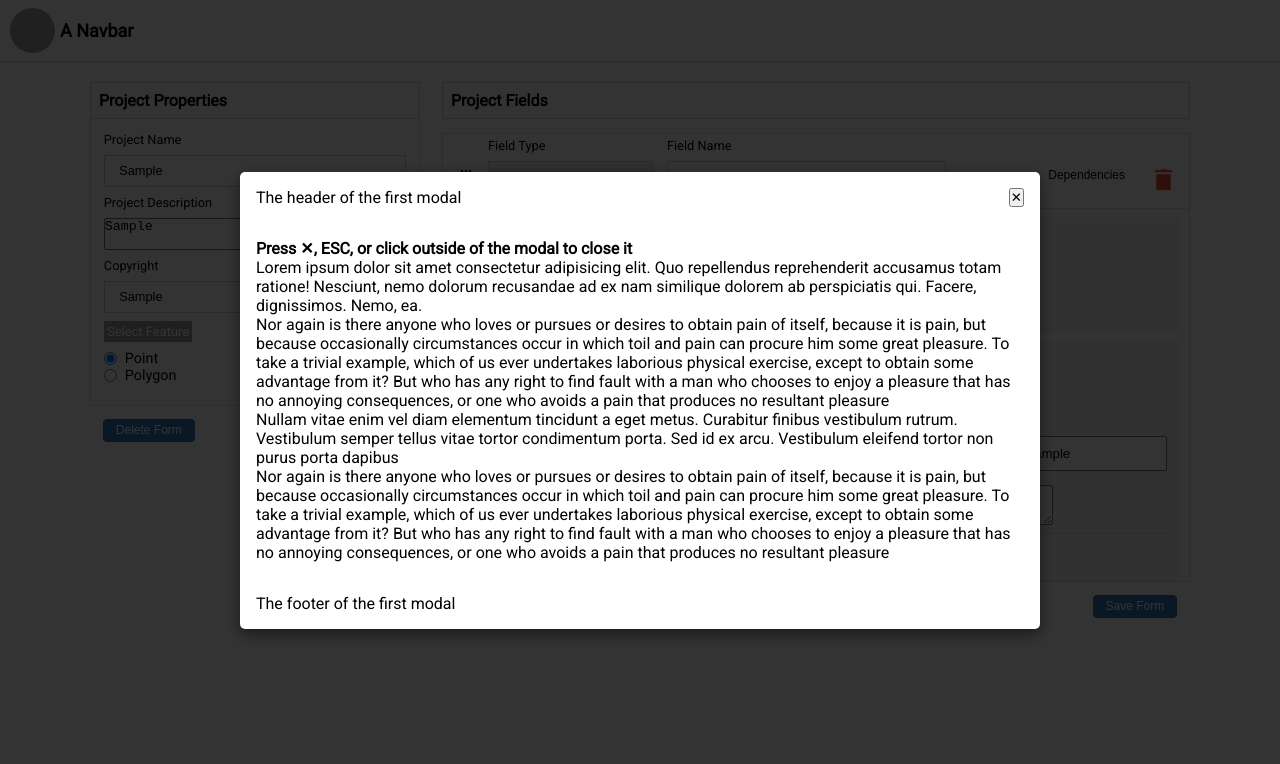
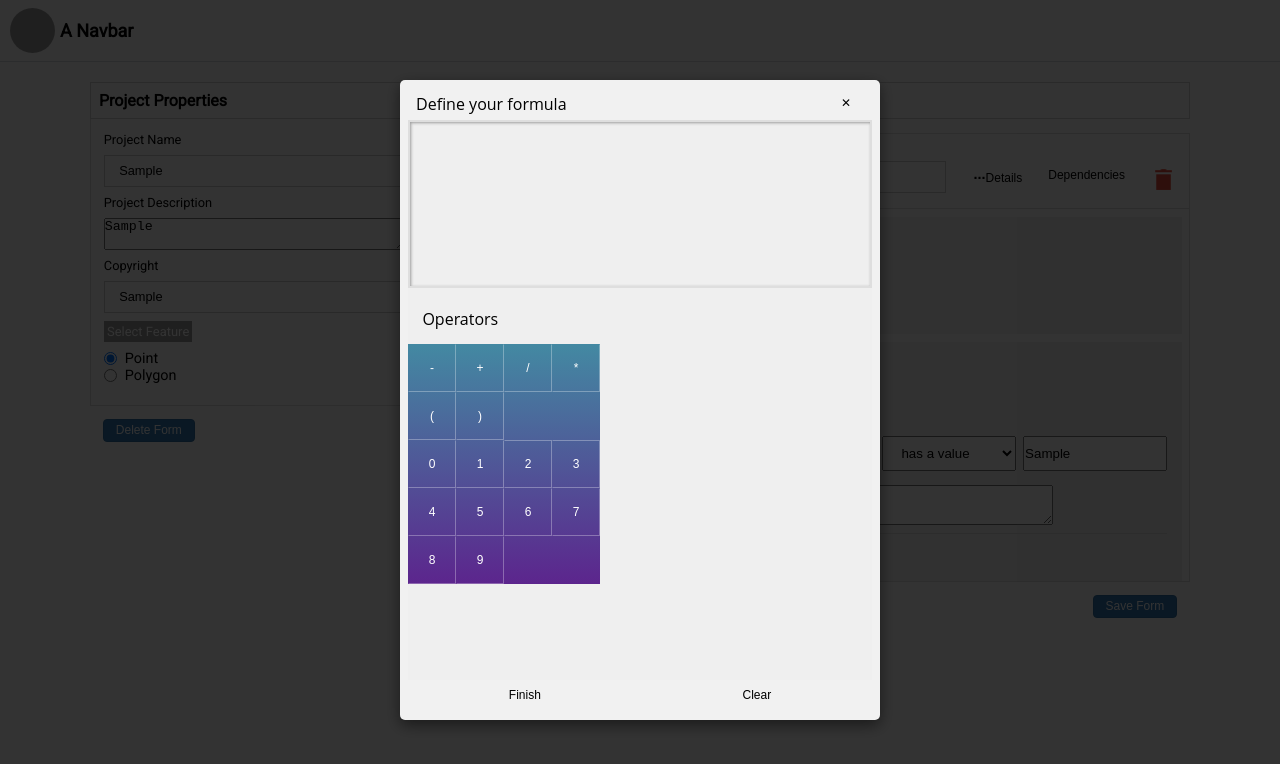
Before and after one commit to lanlugar/ngx-dependency-form, an Angular app: page / in a window 1280 px wide. Both pictures are taken after typing "Sample", "Sample", "Sample", "Sample", "Sample", "Sample" into the empty fields and a click on the button "Define Formular". Shown: the top 764 px of the page. Built offline with nearby package versions, Linux system fonts and the light colour scheme; grey boxes are pictures that could not be loaded.

Commit message:
formular calular ui 80%

```diff
--- a/src/app/components/formula-modal/formula-modal.component.html
+++ b/src/app/components/formula-modal/formula-modal.component.html
@@ -1,52 +1,55 @@
-<div
-  class="modal"
-  data-animation="slideInOutTop"
-  [ngClass]="{ 'is-visible': showDialog }"
->
+<div class="modal" [ngClass]="{ 'is-visible': showDialog }">
   <div class="modal-dialog">
-    <header class="modal-header">
-      The header of the first modal
-      <button (click)="closeModal()" class="btn" aria-label="close modal">
-        ✕
-      </button>
-    </header>
-    <section class="modal-content">
-      <p>
-        <strong>Press ✕, ESC, or click outside of the modal to close it</strong>
-      </p>
-      <p>
-        Lorem ipsum dolor sit amet consectetur adipisicing elit. Quo repellendus
-        reprehenderit accusamus totam ratione! Nesciunt, nemo dolorum recusandae
-        ad ex nam similique dolorem ab perspiciatis qui. Facere, dignissimos.
-        Nemo, ea.
-      </p>
-      <p>
-        Nor again is there anyone who loves or pursues or desires to obtain pain
-        of itself, because it is pain, but because occasionally circumstances
-        occur in which toil and pain can procure him some great pleasure. To
-        take a trivial example, which of us ever undertakes laborious physical
-        exercise, except to obtain some advantage from it? But who has any right
-        to find fault with a man who chooses to enjoy a pleasure that has no
-        annoying consequences, or one who avoids a pain that produces no
-        resultant pleasure
-      </p>
-      <p>
-        Nullam vitae enim vel diam elementum tincidunt a eget metus. Curabitur
-        finibus vestibulum rutrum. Vestibulum semper tellus vitae tortor
-        condimentum porta. Sed id ex arcu. Vestibulum eleifend tortor non purus
-        porta dapibus
-      </p>
-      <p>
-        Nor again is there anyone who loves or pursues or desires to obtain pain
-        of itself, because it is pain, but because occasionally circumstances
-        occur in which toil and pain can procure him some great pleasure. To
-        take a trivial example, which of us ever undertakes laborious physical
-        exercise, except to obtain some advantage from it? But who has any right
-        to find fault with a man who chooses to enjoy a pleasure that has no
-        annoying consequences, or one who avoids a pain that produces no
-        resultant pleasure
-      </p>
-    </section>
-    <footer class="modal-footer">The footer of the first modal</footer>
+    <div class="modal-body">
+      <header class="modal-header">
+        Define your formula
+        <button (click)="closeModal()" class="btn" aria-label="close modal">
+          ✕
+        </button>
+      </header>
+      <section class="calculator">
+        <div class="calculator__screen">
+          <pre class="calculator__screen-container"></pre>
+        </div>
+        <div class="calculator__actions">
+          <div class="calculator__actions-operators">
+            <p>Operators</p>
+            <div class="btns-wrapper">
+              <div>
+                <button class="btn btn-calc">-</button>
+                <button class="btn btn-calc">+</button>
+                <button class="btn btn-calc">/</button>
+                <button class="btn btn-calc">*</button>
+              </div>
+              <div>
+                <button class="btn btn-calc">(</button>
+                <button class="btn btn-calc">)</button>
+              </div>
+              <div>
+                <button class="btn btn-calc">0</button>
+                <button class="btn btn-calc">1</button>
+                <button class="btn btn-calc btop">2</button>
+                <button class="btn btn-calc btop">3</button>
+              </div>
+              <div>
+                <button class="btn btn-calc">4</button>
+                <button class="btn btn-calc">5</button>
+                <button class="btn btn-calc">6</button>
+                <button class="btn btn-calc">7</button>
+              </div>
+              <div>
+                <button class="btn btn-calc">8</button>
+                <button class="btn btn-calc">9</button>
+              </div>
+            </div>
+          </div>
+          <div class="calculator__actions-fields"></div>
+        </div>
+      </section>
+      <footer class="modal-footer">
+        <button class="btn">Finish</button>
+        <button class="btn">Clear</button>
+      </footer>
+    </div>
   </div>
 </div>
--- a/src/app/components/formula-modal/formula-modal.component.scss
+++ b/src/app/components/formula-modal/formula-modal.component.scss
@@ -1,4 +1,8 @@
+@import "../../styles/mixins";
+@import "../../styles/sharedStyles";
+@import "../../styles/utils";
 .modal {
+  font-family: "Open Sans", Helvetica, Arial, sans-serif;
   position: fixed;
   top: 0;
   left: 0;
@@ -19,14 +23,15 @@
   visibility: visible;
   opacity: 1;
 }
-
+//1px solid #dedede
 .modal-dialog {
   position: relative;
-  max-width: 800px;
-  max-height: 80vh;
+  width: 30rem;
+  height: 80vh;
   border-radius: 5px;
   background: #fff;
-  overflow: auto;
+  overflow-y: hidden;
+  overflow-x: hidden;
   cursor: default;
   opacity: 0;
   transition: all 0.5s cubic-bezier(0.51, 0.92, 0.24, 1.15);
@@ -34,27 +39,105 @@
   box-shadow: 0 5px 15px rgb(0 0 0 / 50%);
 }
 
-
 .is-visible .modal-dialog {
   opacity: 1;
   transition-delay: 0.2s;
   transform: none;
+  background-color: #f1f1f1;
 }
-.modal-dialog > * {
-  padding: 1rem;
-}
+
+.modal-body {
+  margin: 0.5rem;
+  height: 100%;
+  height: calc(100% - 1rem);
 
   .modal-header,
   .modal-footer {
-  background: var(--lightgray);
+    background: #f1f1f1;
+    height: 2rem;
   }
-
   .modal-header {
     display: flex;
     align-items: center;
     justify-content: space-between;
+    padding: 0.5rem;
   }
 
+  .modal-footer {
+    display: flex;
+    justify-content: space-around;
+  }
   .modal-header .close-modal {
     font-size: 1.5rem;
   }
+  .calculator {
+    display: flex;
+    flex-direction: column;
+    justify-content: space-between;
+    background-color: #efefef;
+    height: calc(100% - 4rem);
+
+    &__screen {
+      display: flex;
+      flex-direction: column;
+      flex-basis: 30%;
+      border: 1px solid #dedede;
+
+      &-container {
+        flex-basis: 100%;
+        border: 1px solid #dedede;
+        box-shadow: inset 1px 1px 3px 0px rgb(38 38 38 / 42%);
+      }
+
+      &-heading {
+        flex-basis: 18%;
+        border: 1px solid #dedede;
+      }
+    }
+
+    &__actions {
+      display: flex;
+      flex-basis: 69%;
+
+      &-fields {
+        flex-basis: 60%;
+      }
+
+      &-operators {
+        flex-basis: 40%;
+
+        p {
+          background-color: transparent;
+          padding: 0.9rem;
+        }
+        .btns-wrapper {
+          background: linear-gradient(#4389a2, #5c258d);
+
+          div {
+            display: flex;
+          }
+
+          .btn-calc {
+            cursor: pointer;
+            width: 3rem;
+            height: 3rem;
+            line-height: 3em;
+            color: #fff;
+            text-align: center;
+            user-select: none;
+            transition: background-color 0.2s ease;
+            border-right: 1px solid rgba(255, 255, 255, 0.3);
+            border-bottom: 1px solid rgba(255, 255, 255, 0.3);
+            border-radius: 0 !important;
+          }
+        }
+      }
+    }
+  }
+}
+
+//add border top to some buttons
+
+.btop {
+  border-top: 1px solid rgba(255, 255, 255, 0.3);
+}
```
Lines whose indentation alone changed are shown as unchanged.
